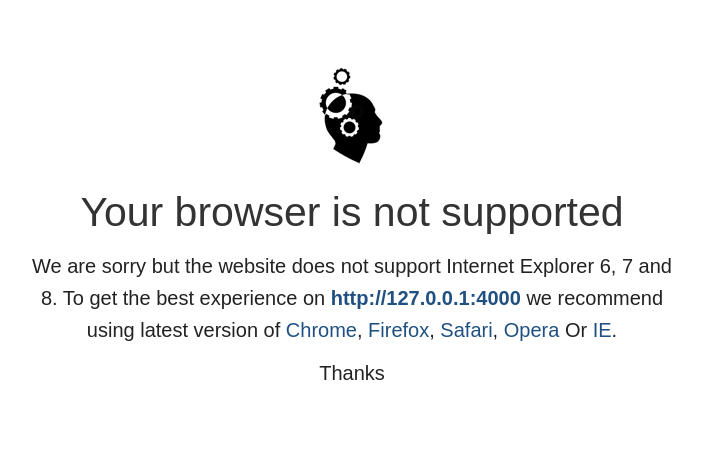
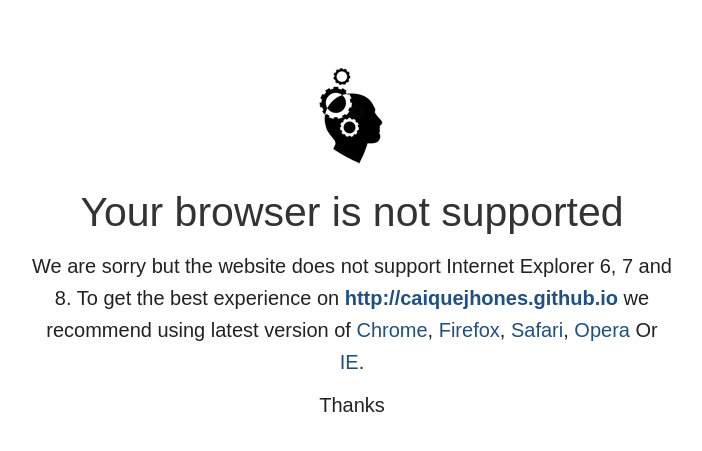
Before and after one commit to CaiqueJhones/CaiqueJhones.github.io, a Jekyll site: the page built from browser-warning/index.html, in a window 1280 px wide. Shown: the top 451 px of the page, without its empty margins (288-990 px from the left). Built offline with Jekyll 4.4.1, drawn with Linux system fonts in a browser that asks for light colours.

Commit message:
consertando bug do link

```diff
--- a/_config.yml
+++ b/_config.yml
@@ -5,7 +5,7 @@
 description: > # this means to ignore newlines until "baseurl:"
   Blog sobre programação, com tutoriais, cursos e bate papo sobre as novidades do mundo web.
 baseurl: "" # the subpath of your site, e.g. /blog/
-url: "http://127.0.0.1:4000" #"http://caiquejhones.github.io" # the base hostname & protocol for your site
+url: "http://caiquejhones.github.io" # the base hostname & protocol for your site
 logourl: /assets/images/logo.png # Site logo
 author: "Caique Jhones"
 author_thumbnail: "/assets/images/avatar.jpg" # Author avatar
```
